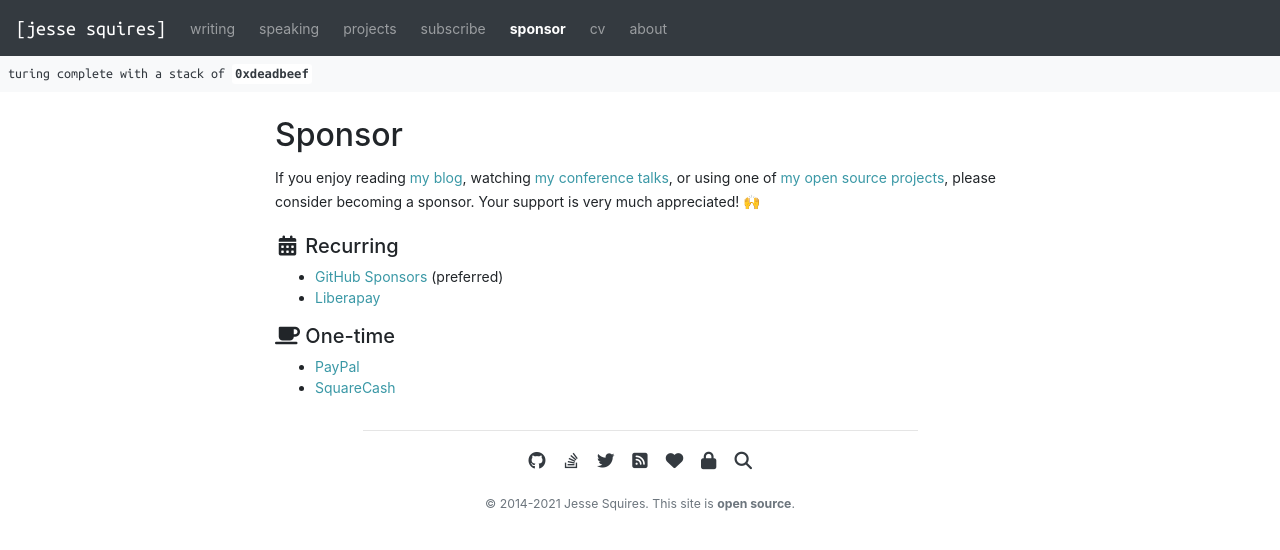
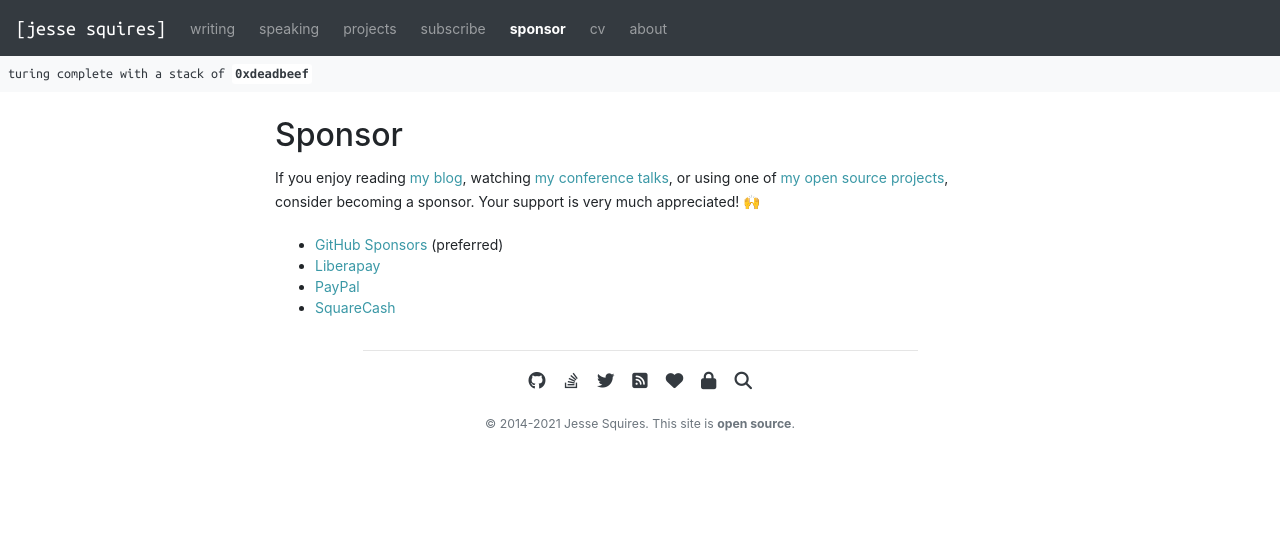
Before and after one commit to jessesquires/jessesquires.com, a Jekyll site: the page built from sponsor.md, in a window 1280 px wide. Shown: the top 550 px of the page. Built offline with Jekyll 4.4.1, drawn with Linux system fonts in a browser that asks for light colours; nearby versions of some CDN libraries; library files that are not in the unit come from our copies.

Commit message:
update sponsor

```diff
--- a/sponsor.md
+++ b/sponsor.md
@@ -3,14 +3,9 @@
 title: Sponsor
 ---
 
-If you enjoy reading [my blog](/blog), watching [my conference talks](/speaking), or using one of [my open source projects]({{ site.social_links.github }}), please consider becoming a sponsor. Your support is very much appreciated! &#x1F64C;
-
-##### <i class="fa fa-fw fa-calendar" aria-hidden="true"></i> Recurring
+If you enjoy reading [my blog](/blog), watching [my conference talks](/speaking), or using one of [my open source projects]({{ site.social_links.github }}), consider becoming a sponsor. Your support is very much appreciated! &#x1F64C;
 
 - [GitHub Sponsors](https://github.com/sponsors/jessesquires) (preferred)
 - [Liberapay](https://liberapay.com/jsq/)
-
-##### <i class="fa fa-fw fa-coffee" aria-hidden="true"></i> One-time
-
 - [PayPal](https://www.paypal.me/jessesquires)
 - [SquareCash](https://cash.app/$jsq)
```
